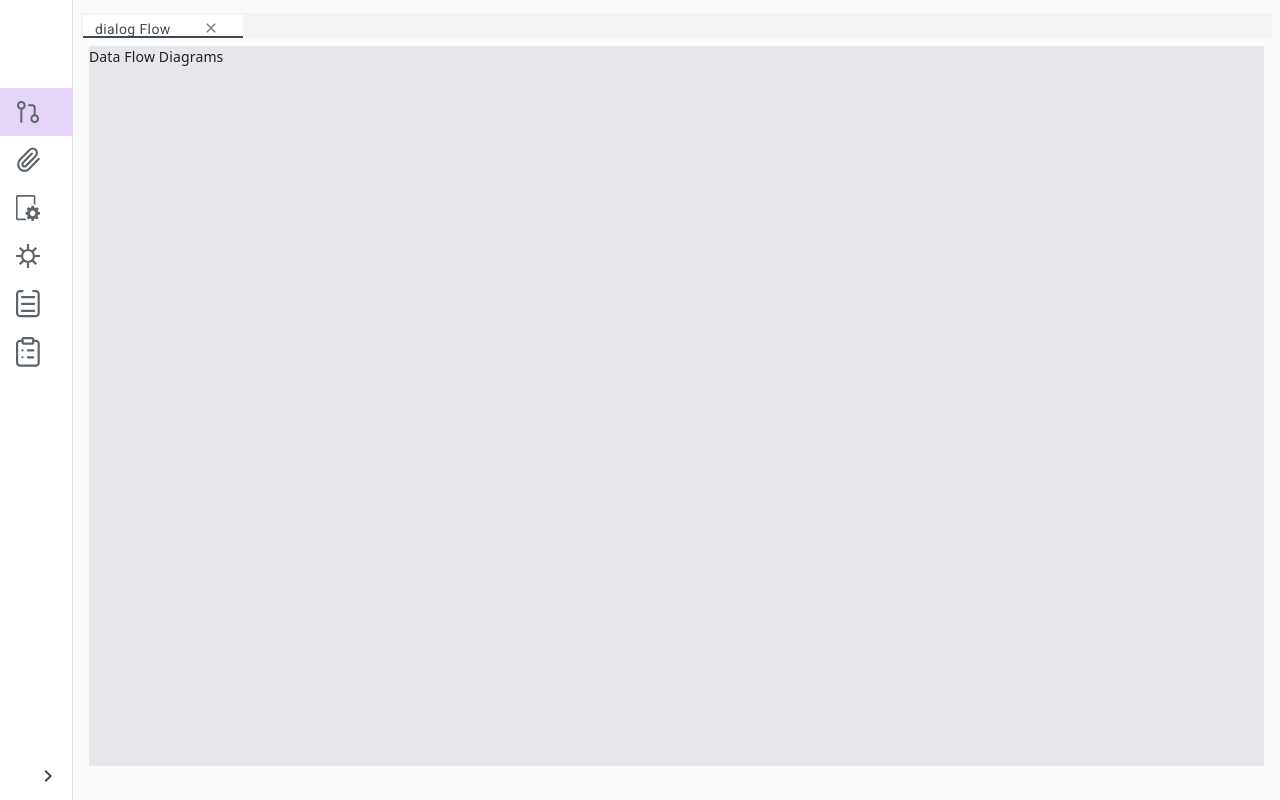
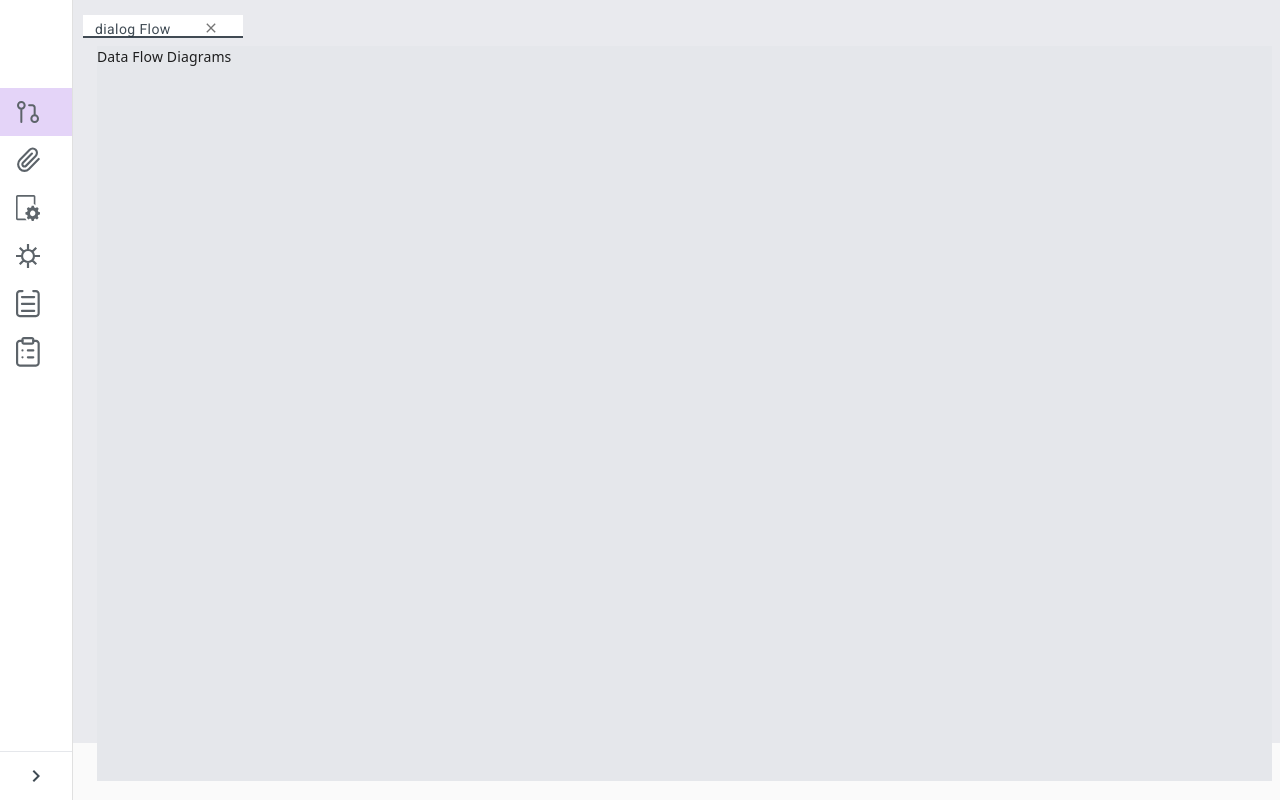
Before and after one commit to AbdulAziz0682/afluence, a React (Create React App) app: page /console in a window 1280 px wide. Both pictures are taken after a click on the button "Dialog Flow". Built offline with nearby package versions, Linux system fonts and the light colour scheme; what jss-rtl would draw is missing.

Commit message:
Updated styles

```diff
--- a/src/components/Console/Content.js
+++ b/src/components/Console/Content.js
@@ -1,13 +1,14 @@
 import clsx from "clsx";
 import { makeStyles } from '@material-ui/core/styles';
-import TabPanel from './TabsPanel';
+import TabsPanel from './TabsPanel';
 
 const useStyles = makeStyles(theme => ({
     root: {
         padding: theme.spacing(1),
         paddingTop: theme.mixins.toolbar.minHeight/2-15,
         flexGrow: 1,
-        width: 50
+        background: 'rgba(233, 234, 238, 1)',
+        height: "calc(100vh - 57px)",
     },
 }))
 
@@ -15,7 +16,7 @@ export default function Content(props){
     let classes = useStyles();
     return (
     <div className={clsx({[classes.root]:true})}>
-        <TabPanel />
+        <TabsPanel />
     </div>
     )
 }
--- a/src/components/Console/SideBar.js
+++ b/src/components/Console/SideBar.js
@@ -99,7 +99,7 @@ export default function SideBar() {
 		  }),
 		}}
 	  >
-		<div id="drawerbar" className={classes.toolbar, 'order-last flex-grow flex items-end justify-end'}>
+		<div id="drawerbar" className={`order-last flex items-end border-t  ${open ? 'justify-end' : 'justify-center'}`}>
 		  <IconButton onClick={()=>dispatch(toggleDrawer())}>
 			<ChevronIcon color="primary" expanded={open} />
 		  </IconButton>
@@ -195,6 +195,7 @@ export default function SideBar() {
 			  <ListItemText primary="Billing" />
 			</ListItem>
 		</List>
+		<div className="flex-grow"></div>
 	  </Drawer>
 	</>
   );
--- a/src/components/Console/TabsPanel.js
+++ b/src/components/Console/TabsPanel.js
@@ -34,7 +34,7 @@ function TabPanel(props) {
 	  {...other}
 	>
 	  {currentTab === index && (
-		<Box p={1} height="calc(100vh - 64px)">
+		<Box paddingTop={1} paddingLeft={2} height="calc(100vh - 57px)">
 			{children}
 		</Box>
 	  )}
@@ -88,7 +88,7 @@ export default function TabsPanel() {
 	dispatch(setCurrentTab(newValue));
   };
   let isActive = true;
-  if(tabs[currentTab]?.title === 'billing') return <BillingTab />;
+  //if(tabs[currentTab]?.title === 'billing') return <BillingTab />;
   return (
 	<div>{
 		tabs[currentTab] && tabs[currentTab].title!=='billing' ? <><Tabs
@@ -99,7 +99,7 @@ export default function TabsPanel() {
 		  variant="scrollable"
 		  scrollButtons="auto"
 		  aria-label="scrollable auto tabs example"
-		  className="bg-gray-100"
+		  className="bg-transparent"
 			classes={{root: classes.root, indicator: classes.indicator}}
 		>
 		  {
@@ -118,9 +118,9 @@ export default function TabsPanel() {
 		tabs.map((tab, index)=>(
 		  <TabPanel currentTab={currentTab} key={'panel'+index} index={index}>
 			{
-				/* tab.type === 'billing' && (
+				tab.type === 'billing' && (
 					<BillingTab />
-				) */
+				)
 			}
 			{
 				tab.type === 'metrics' && (
```
